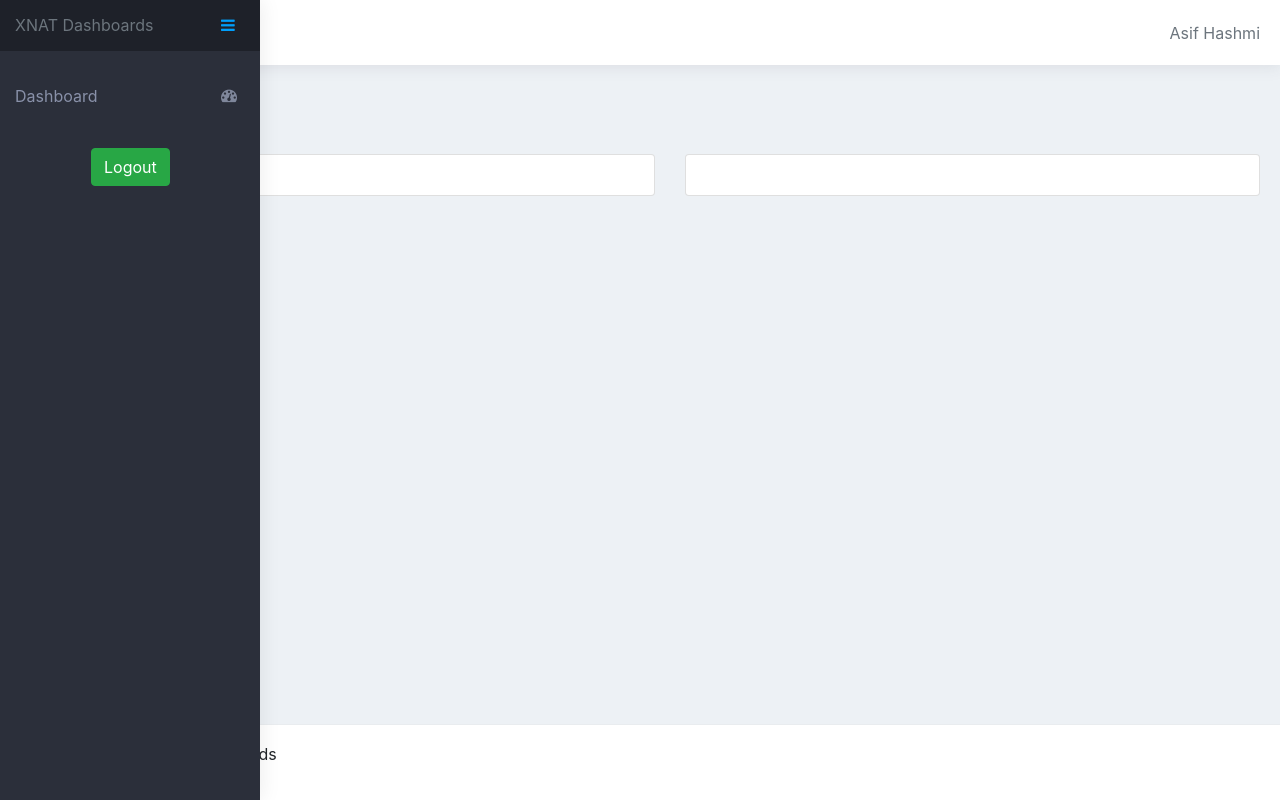
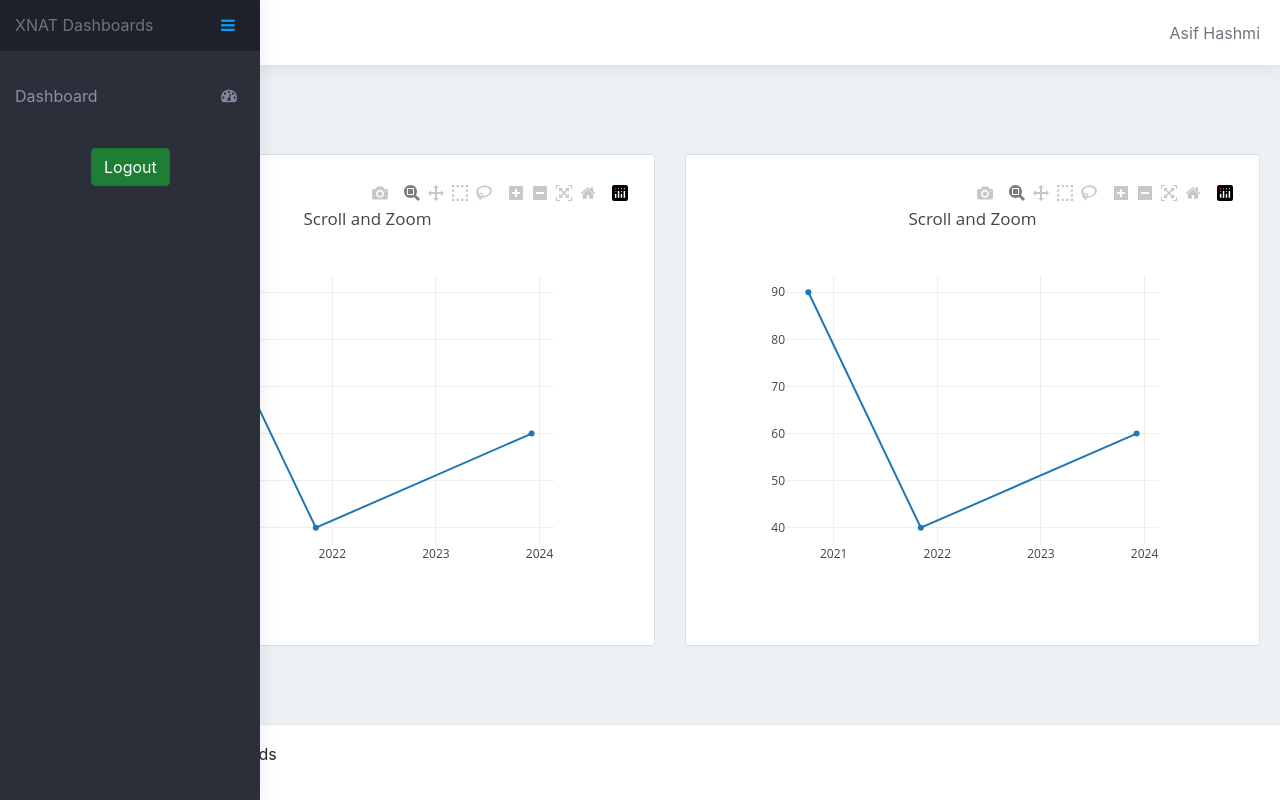
Before and after one commit to XNAT-Dashboards/XNAT-Dashboards, a Python web app: template templates/dashboards/stats_dashboards.html in a window 1280 px wide. Run offline with Jinja, Linux system fonts and the light colour scheme; the template is opened without the code that fills it, so the values that code supplies are empty; some libraries are stand-ins or nearby versions.

Commit message:
dummy plotly graph addition

```diff
--- /dev/null
+++ b/static/dashboards/js/plotlyt.js
@@ -0,0 +1,21 @@
+// mousewheel or two-finger scroll zooms the plot
+
+var trace1 = {
+    x:['2020-10-04', '2021-11-04', '2023-12-04'],
+    y: [90, 40, 60],
+    type: 'scatter'
+};
+
+var data = [trace1];
+
+var layout = {
+    title: 'Scroll and Zoom',
+    showlegend: false,
+    autosize : true
+};
+
+var config = {responsive: true}
+
+Plotly.newPlot('myDiv', data, layout, config);
+Plotly.newPlot('myDiv1', data, layout,config);
+Plotly.newPlot('myDiv2', data, layout, config);
--- a/templates/dashboards/stats_dashboards.html
+++ b/templates/dashboards/stats_dashboards.html
@@ -50,7 +50,7 @@
                     <ul id="sidebarnav">
                         <li> <a class="waves-effect waves-dark" href="index.html" aria-expanded="false"><i class="fa fa-tachometer"></i><span class="hide-menu">Dashboard</span></a></li>
                         <div class="text-center m-t-30">
-                            <a href="https://wrappixel.com/templates/adminwrap/" class="btn waves-effect waves-light btn-success hidden-md-down"> Logout </a>
+                            <a href="" class="btn waves-effect waves-light btn-success hidden-md-down"> Logout </a>
                         </div>
                     </ul>
                 </nav>
@@ -102,6 +102,9 @@
     <script src="../../static/dashboards/js/popper.min.js"></script>
     <script src="../../static/dashboards/js/perfect-scrollbar.jquery.min.js"></script>
     <script src="../../static/dashboards/js/sticky-kit.min.js"></script>
+
+    <script src="https://cdn.plot.ly/plotly-latest.min.js"></script>
+    <script src="../../static/dashboards/js/plotlyt.js"></script>
 </body>
 
 </html>
```
